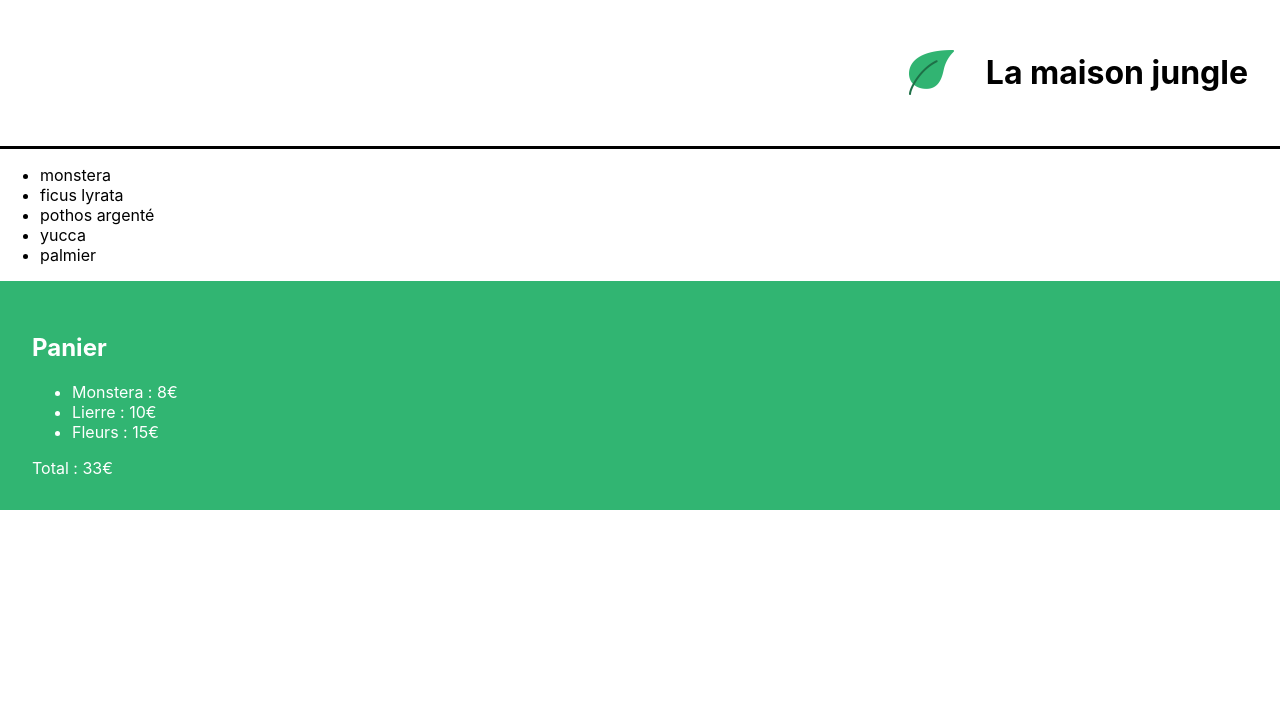
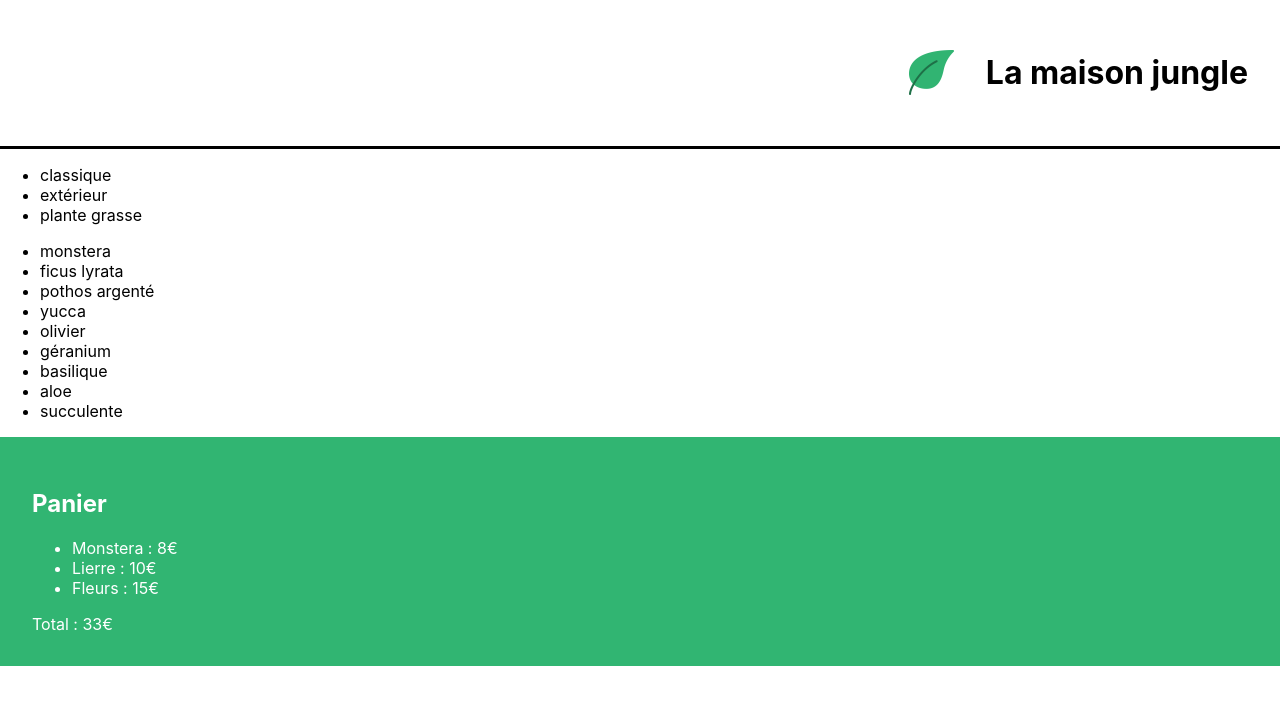
Before and after one commit to jpthibault20/la-maison-jungle, a React (Create React App) app: page / in a window 1280 px wide. Shown: the top 704 px of the page. Built offline with nearby package versions, Linux system fonts and the light colour scheme.

Commit message:
P2C3 exervice

```diff
--- a/src/components/ShoppingList.js
+++ b/src/components/ShoppingList.js
@@ -1,18 +1,29 @@
-const plantList = [
-    'monstera',
-    'ficus lyrata',
-    'pothos argenté',
-    'yucca',
-    'palmier'
-]
+import { plantList } from '../datas/plantList'
 
 function ShoppingList() {
+
+    const category = plantList.reduce((acc, valCourant) => acc.includes(valCourant.category) ? acc : acc.concat(valCourant.category), [])
     return (
+    <div>
         <ul>
-            {plantList.map((plant, index) => (
-                <li key={`${plant}-${index}`}>{ plant }</li>
-            ))}
+            {
+                category.map((cat) => (
+                    <li key={`${cat}`}>
+                        {cat}
+                    </li>
+                ))
+            }
         </ul>
+        <ul>
+            {
+                plantList.map((plant, i) => (
+                    <li key={`${plant.name}-${i}`}>
+                        {plant.name}
+                    </li>
+                ))
+            }
+        </ul>
+    </div>
     )
 }
 
--- /dev/null
+++ b/src/datas/plantList.js
@@ -0,0 +1,47 @@
+export const plantList = [
+	{
+		name: 'monstera',
+		category: 'classique',
+		id: '1ed'
+	},
+	{
+		name: 'ficus lyrata',
+		category: 'classique',
+		id: '2ab'
+	},
+	{
+		name: 'pothos argenté',
+		category: 'classique',
+		id: '3sd'
+	},
+	{
+		name: 'yucca',
+		category: 'classique',
+		id: '4kk'
+	},
+	{
+		name: 'olivier',
+		category: 'extérieur',
+		id: '5pl'
+	},
+	{
+		name: 'géranium',
+		category: 'extérieur',
+		id: '6uo'
+	},
+	{
+		name: 'basilique',
+		category: 'extérieur',
+		id: '7ie'
+	},
+	{
+		name: 'aloe',
+		category: 'plante grasse',
+		id: '8fp'
+	},
+	{
+		name: 'succulente',
+		category: 'plante grasse',
+		id: '9vn'
+	}
+]
```
Also changed, not shown: 1 other file (tests, documents, lock files or other folders).
